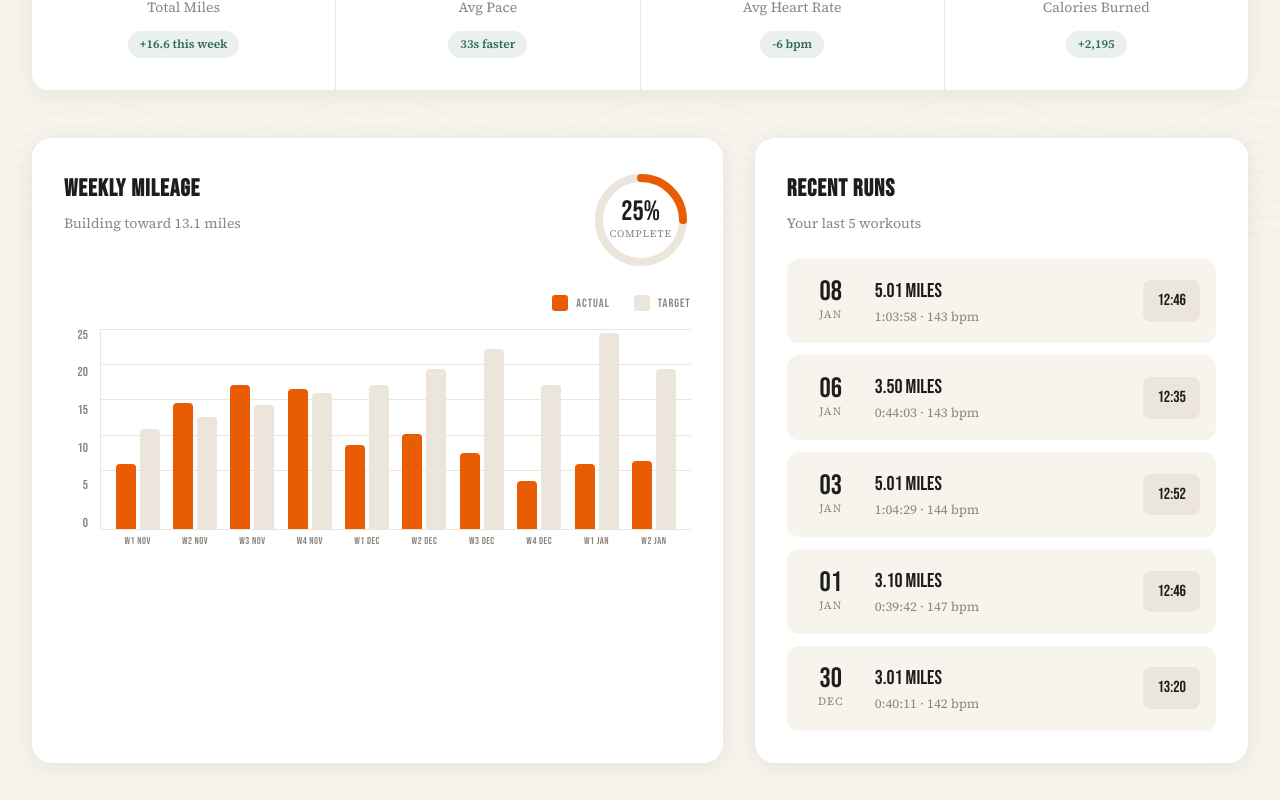
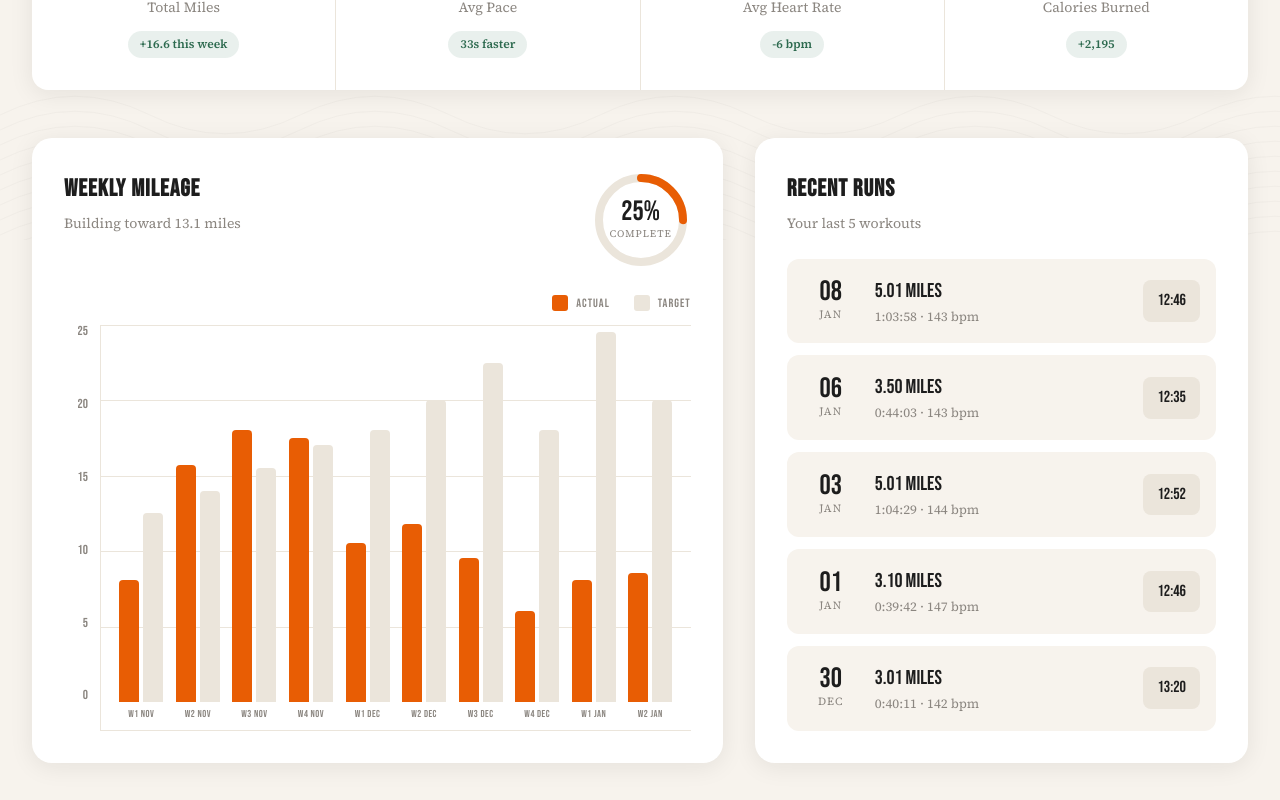
Before and after one commit to mrnemo273/runcoach-web, a Next.js app: page / in a window 1280 px wide. Shown: the part 560-1360 px from the top of the page. Built offline with nearby package versions, Linux system fonts and the light colour scheme.

Commit message:
Make chart fill card space properly

```diff
--- a/app/globals.css
+++ b/app/globals.css
@@ -312,6 +312,11 @@ nav {
   grid-template-columns: 1.4fr 1fr;
   gap: 32px;
   margin-bottom: 48px;
+  align-items: stretch;
+}
+
+.main-grid .card {
+  min-height: 420px;
 }
 
 /* Cards */
@@ -321,6 +326,8 @@ nav {
   padding: 32px;
   box-shadow: var(--shadow-soft);
   transition: all 0.4s ease;
+  display: flex;
+  flex-direction: column;
 }
 
 .card:hover {
@@ -333,6 +340,7 @@ nav {
   justify-content: space-between;
   align-items: flex-start;
   margin-bottom: 24px;
+  flex-shrink: 0;
 }
 
 .card-title {
@@ -400,10 +408,10 @@ nav {
 
 /* Chart Container */
 .chart-container {
-  height: 260px;
-  position: relative;
+  flex: 1;
   display: flex;
   flex-direction: column;
+  min-height: 0;
 }
 
 /* Chart Legend */
@@ -411,7 +419,8 @@ nav {
   display: flex;
   justify-content: flex-end;
   gap: 24px;
-  margin-bottom: 16px;
+  margin-bottom: 12px;
+  flex-shrink: 0;
 }
 
 .legend-item {
@@ -452,7 +461,7 @@ nav {
   display: flex;
   flex-direction: column;
   justify-content: space-between;
-  margin-bottom: 24px;
+  padding-bottom: 28px;
   text-align: right;
   min-width: 24px;
 }
@@ -471,9 +480,9 @@ nav {
   justify-content: space-between;
   border-left: 1px solid var(--cream-dark);
   border-bottom: 1px solid var(--cream-dark);
-  padding: 0 8px;
+  padding: 0 12px;
   position: relative;
-  margin-bottom: 24px;
+  padding-bottom: 28px;
 }
 
 /* Grid lines */
@@ -483,7 +492,7 @@ nav {
   top: 0;
   left: 0;
   right: 0;
-  bottom: 24px;
+  bottom: 28px;
   background: repeating-linear-gradient(
     to bottom,
     var(--cream-dark) 0px,
```
